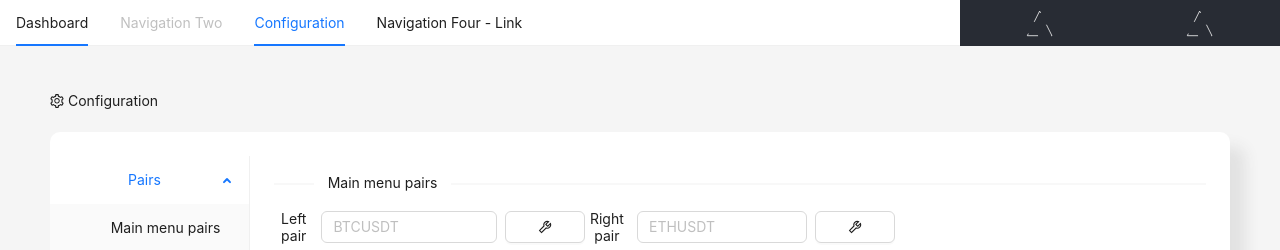
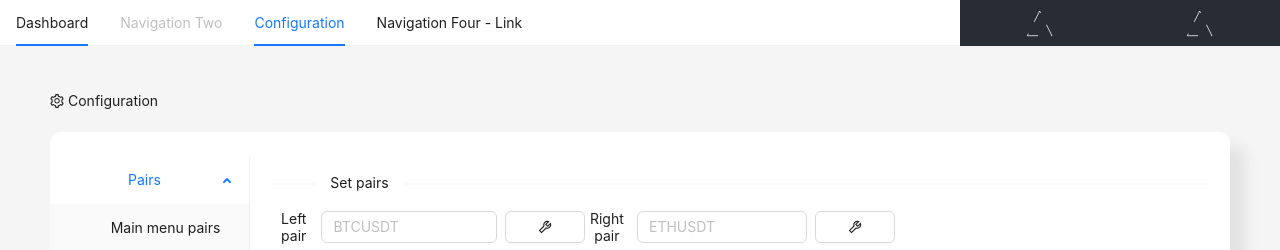
Before and after one commit to andrewunifei/scanner, a React (Create React App) app in the folder front-end/scanner-app/: page /configuration in a window 1280 px wide. Shown: the top 250 px of the page. Built offline with nearby package versions, Linux system fonts and the light colour scheme; no server answers.

Commit message:
Comunicação com API

```diff
--- a/front-end/scanner-app/src/components/MainMenuPairsConfig.tsx
+++ b/front-end/scanner-app/src/components/MainMenuPairsConfig.tsx
@@ -3,8 +3,7 @@ import { Col, Row, Input, Space, Button, Divider, ConfigProvider } from 'antd'
 import { ToolOutlined } from '@ant-design/icons';
 
 const style: React.CSSProperties = {
-    color:  '#1E1E1E',
-    fontWeight: 'normal'
+    color: '#1e1e1e'
 }
 
 const style2: React.CSSProperties = {
@@ -20,10 +19,15 @@ function MainMenuPairsConfig() {
     <div>
         <Row>
             <Col span={24} style={style2}>
-
-                <ConfigProvider>
-                    <Divider plain style={{color: '#1e1e1e'}} orientation='left'>
-                    Main menu pairs
+                <ConfigProvider
+                    theme={{
+                        token: {
+                            colorSplit: '#F5F5F5'
+                        },
+                    }}
+                  >
+                    <Divider plain orientation='left'>
+                        <span style={style}>Set pairs</span>
                     </Divider>
                 </ConfigProvider>
             </Col>
```
